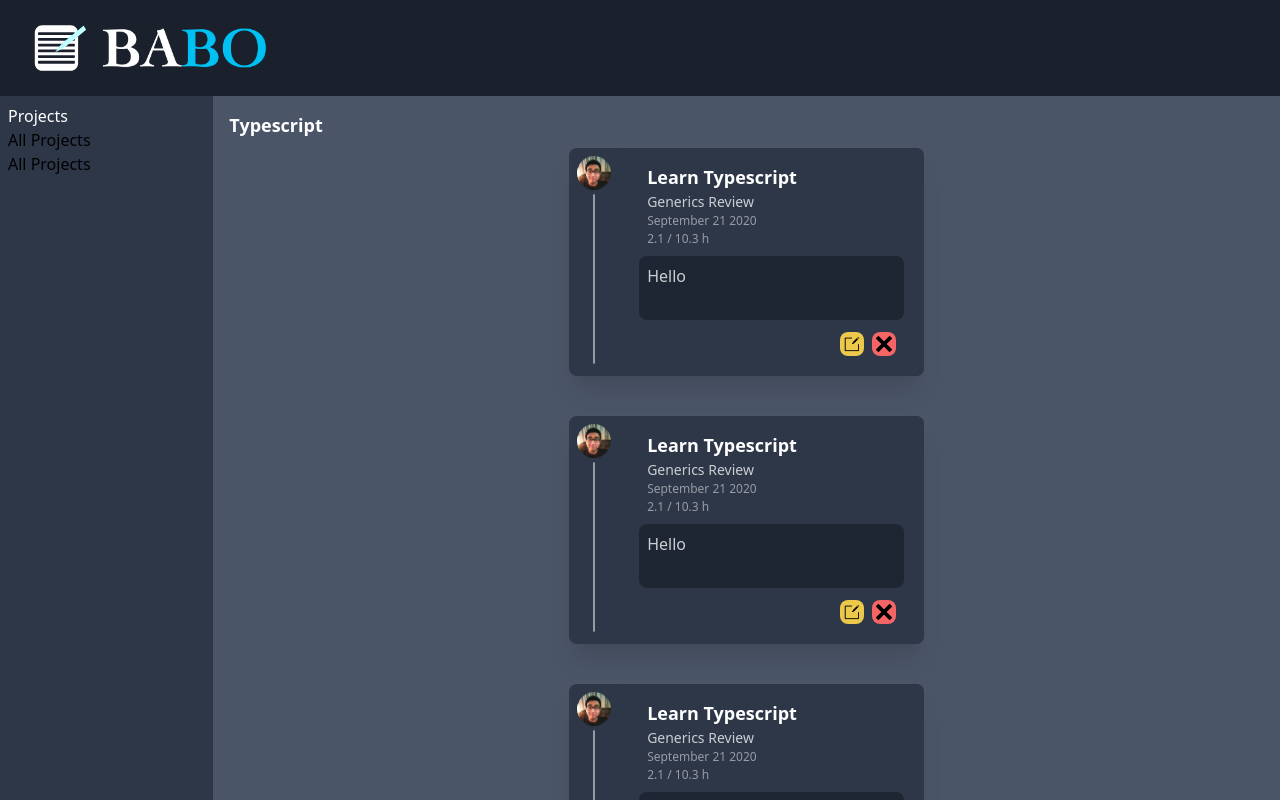
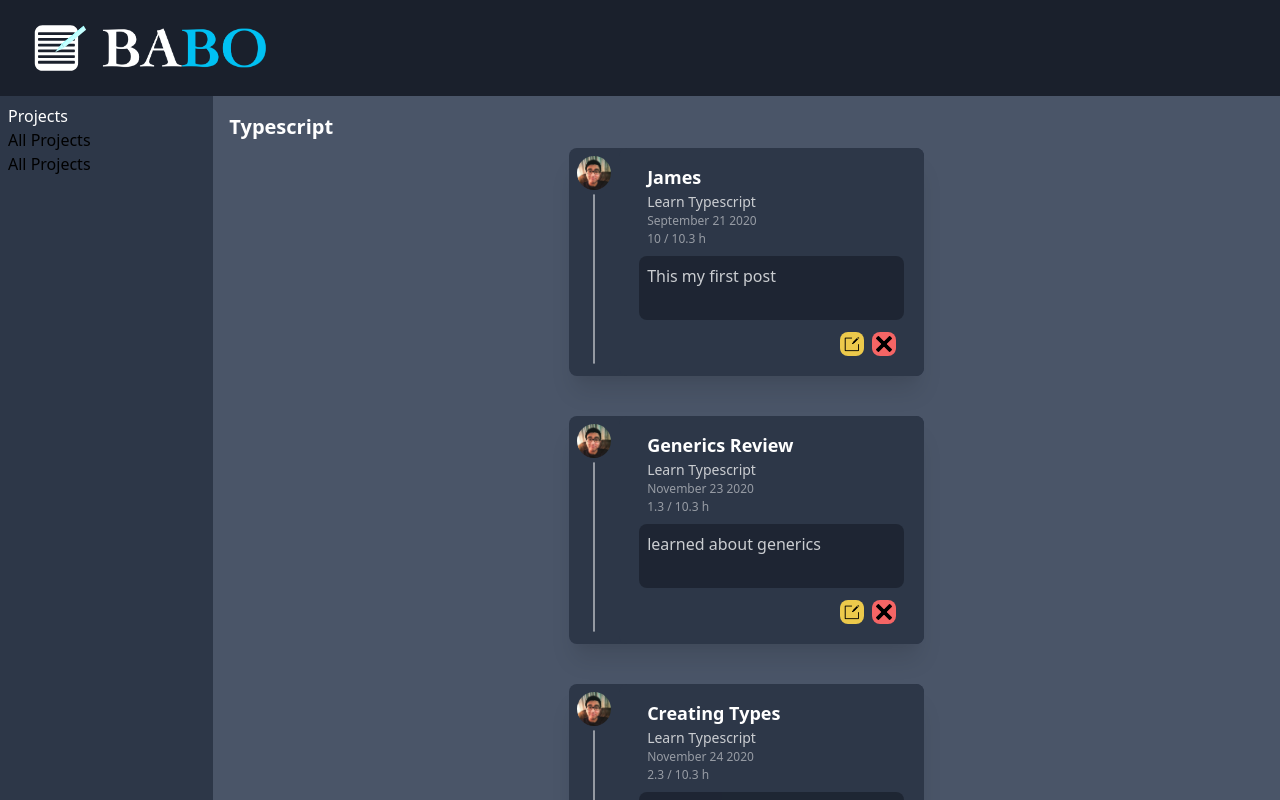
Before and after one commit to JamesTLopez/Babo, a React (Create React App) app: page /dashboard/projects in a window 1280 px wide. Built offline with nearby package versions, Linux system fonts and the light colour scheme.

Commit message:
post state fix

```diff
--- a/src/components/auth/Login.tsx
+++ b/src/components/auth/Login.tsx
@@ -12,9 +12,9 @@ function Login() {
   return (
     <div className="h-screen w-full flex items-center">
       <div className="container relative mx-auto h-full flex  justify-center items-center">
-        <div className="formcard relative flex flex-col justify-around bg-gray-900 lg:w-3/4 xl:w-9/12 shadow-xl p-6 rounded-lg">
+        <div className="formcard relative flex flex-col justify-around bg-gray-900 sm:w-1/4  shadow-xl p-6 rounded-lg">
           <div className="Logo flex justify-center">
-            <img src={Babo} className="hx-80" alt="Babo"/>
+            <img src={Babo} className="" alt="Babo"/>
           </div>
           <Formik
             initialValues={initialValues}
--- a/src/components/pages/Home.tsx
+++ b/src/components/pages/Home.tsx
@@ -1,7 +1,6 @@
 import React from "react";
 import { Route, Switch } from "react-router-dom";
 import Tabs from "../layouts/Tabs";
-import Post from "../posts/Post";
 import Posts from "../posts/Posts";
 
 function Home() {
--- a/src/components/posts/Post.tsx
+++ b/src/components/posts/Post.tsx
@@ -3,12 +3,6 @@ import ProfilesPic from "../../images/pro.jpg";
 import Edit from "../../images/edit.png";
 import Delete from "../../images/delete.png";
 import { Formik,Form,Field } from "formik";
-
-interface props {
-  user: string;
-  replyingTo?: string;
-  content: string;
-}
 
 interface postValues {
   title:string;
@@ -17,9 +11,9 @@ interface postValues {
   description?:string;
 }
 
-const Post: React.FC<props> = ({ user, replyingTo, content }) => {
+const Post: React.FC<postValues> = ({ title, hours, date, description }) => {
   let [activate, setActivate] = useState<boolean>(false);
-  let [postValues, setPost] = useState<postValues>({title:"Generics Review",hours:2.1,date:"September 21 2020",description:"Hello"});
+  let [postValues, setPost] = useState<postValues>({title:title,hours:hours,date:date,description:description});
   let [wordCount, setWordCount] = useState<number>(0);
 
 
@@ -53,8 +47,8 @@ const Post: React.FC<props> = ({ user, replyingTo, content }) => {
       <div className="flex items-center justify-between flex-col w-full p-2 bg-gray-800 rounded-lg">
         <div className="flex w-11/12 ">
           <div className="flex-1 p-2  text-xs text-white flex flex-col ">
-            <h2 className="text-lg font-bold opacity-100">Learn Typescript</h2>
-            <h2 className="text-sm opacity-75">{postValues.title}</h2>
+            <h2 className="text-lg font-bold opacity-100">{postValues.title}</h2>
+            <h2 className="text-sm opacity-75">Learn Typescript</h2>
             <h2 className="opacity-50">{postValues.date}</h2>
             <h2 className="opacity-50">{postValues.hours} / 10.3 h</h2>
           </div>
--- a/src/components/posts/Posts.tsx
+++ b/src/components/posts/Posts.tsx
@@ -4,18 +4,17 @@ import Post from "./Post";
 function Posts() {
   return (
     <div className="flex flex-col">
-      <div className="sm:flex hidden  h-8">
+      <div className="sm:flex hidden h-8">
         <div className="fixed p-4">
-          <h1 className="text-lg font-semibold text-white">Typescript</h1>
+          <h1 className="text-xl font-semibold text-white">Typescript</h1>
         </div>
       </div>
-      <div className="flex flex-wrap flex-col items-center shadow-xl">
-        <Post user="James" replyingTo="Terry" content="This my first post" />
-        <Post user="James" replyingTo="Terry" content="This my first post" />
-        <Post user="James" replyingTo="Terry" content="This my first post" />
-        <Post user="James" replyingTo="Terry" content="This my first post" />
-        <Post user="James" replyingTo="Terry" content="This my first post" />
-        <Post user="James" replyingTo="Terry" content="This my first post" />
+      <div className="flex flex-wrap flex-col items-center ">
+        <Post title="James" hours={10} date="September 21 2020" description="This my first post" />
+        <Post title="Generics Review" hours={1.3} date="November 23 2020" description="learned about generics" />
+        <Post title="Creating Types" hours={2.3} date="November 24 2020" description="types" />
+        <Post title="Implementing Interface" hours={4.3} date="November 30 2020" description="interface" />
+        <Post title="Start Project" hours={6.3} date="December 1 2020" description="weatherboi application" />
       </div>
     </div>
   );
```
